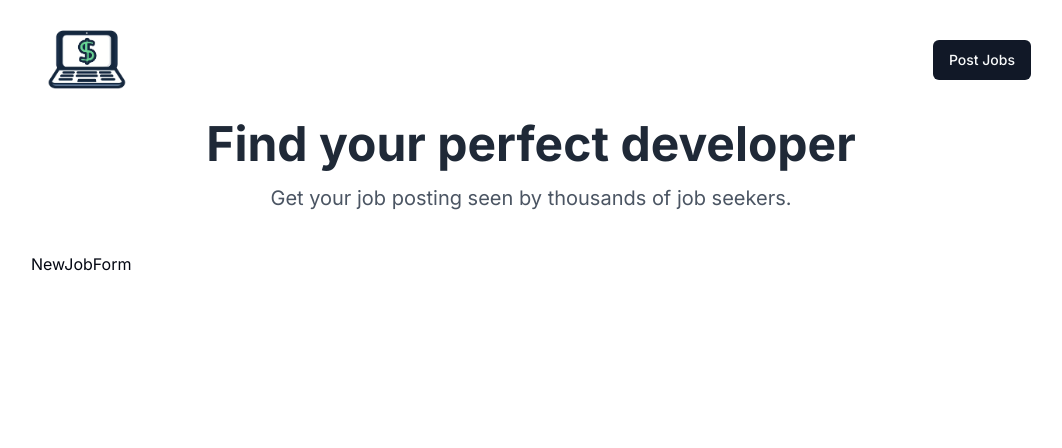
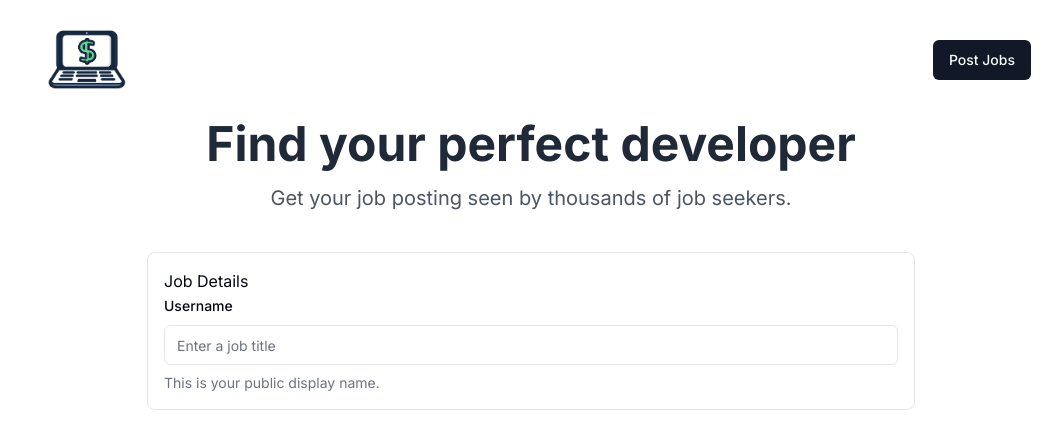
Before and after one commit to amaben2020/flex-jobs, a Next.js app: page /jobs/new in a window 1280 px wide. Shown: the top 448 px of the page, without its empty margins (109-1171 px from the left). Built offline with nearby package versions, Linux system fonts and the light colour scheme.

Commit message:
building the job form

```diff
--- a/src/components/NewJobForm/index.tsx
+++ b/src/components/NewJobForm/index.tsx
@@ -1,7 +1,72 @@
+"use client";
 import React from "react";
+import {
+  Form,
+  FormControl,
+  FormDescription,
+  FormField,
+  FormItem,
+  FormLabel,
+  FormMessage,
+} from "../ui/form";
+import { Input } from "../ui/input";
+import { useForm } from "react-hook-form";
+import { createJobSchema, TCreateJobSchema } from "@/schema/createJobSchema";
+import { zodResolver } from "@hookform/resolvers/zod";
 
 const NewJobForm = () => {
-  return <div>NewJobForm</div>;
+  const form = useForm<TCreateJobSchema>({
+    resolver: zodResolver(createJobSchema),
+  });
+
+  const {
+    handleSubmit,
+    formState: { isSubmitting },
+    watch,
+    trigger,
+    control,
+    setValue,
+    setFocus,
+  } = form;
+  const onSubmit = async (values: TCreateJobSchema) => {
+    console.log(values);
+  };
+  return (
+    <main className="m-auto my-10 max-w-3xl space-x-10">
+      <div className="space-y-6 rounded-lg border p-4">
+        <div>
+          <h2>Job Details</h2>
+
+          <Form {...form}>
+            {/* novalidate disables browser validation */}
+            <form
+              action=""
+              className="space-y-4"
+              noValidate
+              onSubmit={handleSubmit(onSubmit)}
+            >
+              <FormField
+                control={control}
+                name="title"
+                render={({ field }) => (
+                  <FormItem>
+                    <FormLabel>Username</FormLabel>
+                    <FormControl>
+                      <Input placeholder="Enter a job title" {...field} />
+                    </FormControl>
+                    <FormDescription>
+                      This is your public display name.
+                    </FormDescription>
+                    <FormMessage />
+                  </FormItem>
+                )}
+              />
+            </form>
+          </Form>
+        </div>
+      </div>
+    </main>
+  );
 };
 
 export default NewJobForm;
--- a/tailwind.config.ts
+++ b/tailwind.config.ts
@@ -18,6 +18,12 @@ const config = {
       },
     },
     extend: {
+      textColor: {
+        primary: {
+          DEFAULT: "#d4d4d4",
+          foreground: "hsl(var(--primary-foreground))",
+        },
+      },
       colors: {
         border: "hsl(var(--border))",
         input: "hsl(var(--input))",
```
